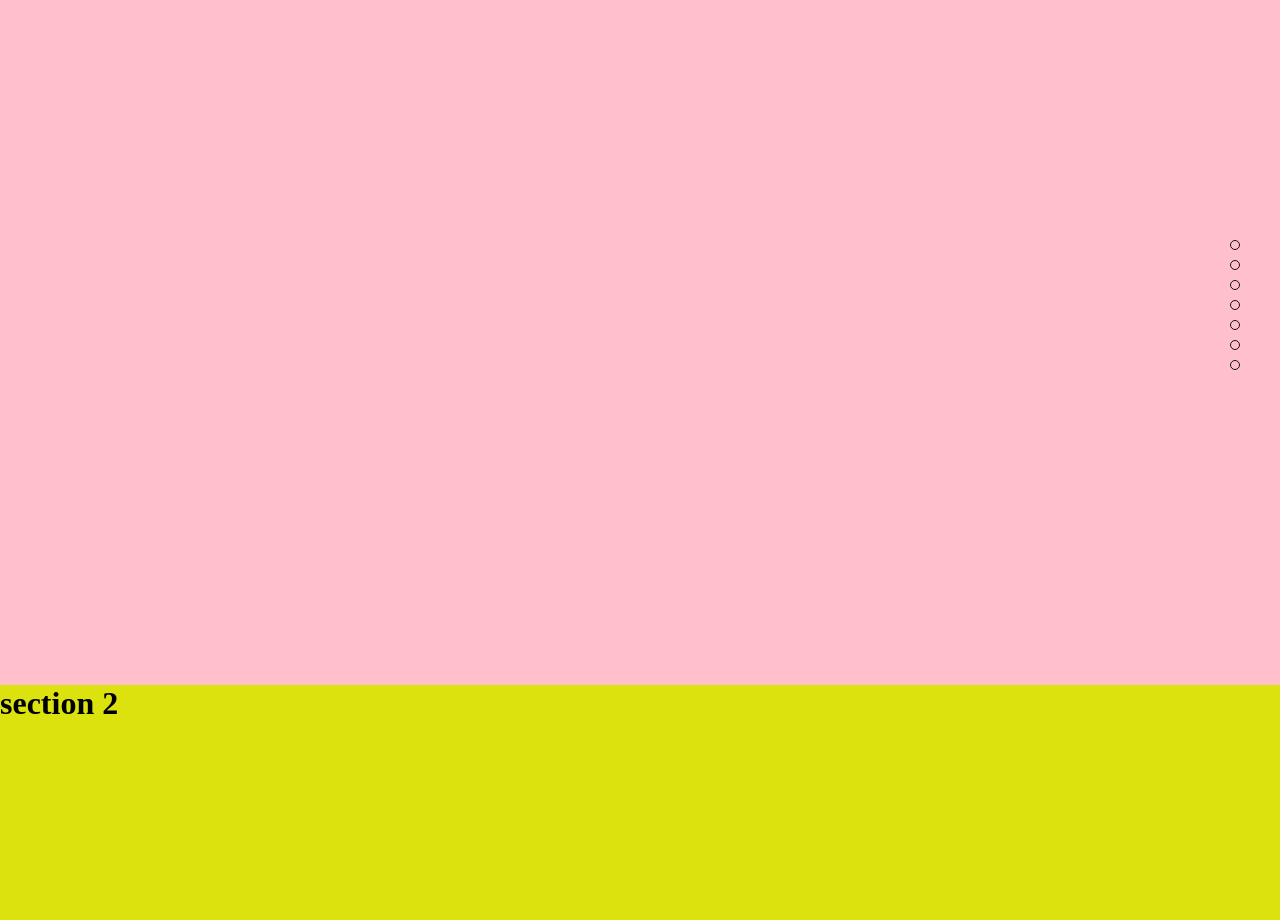
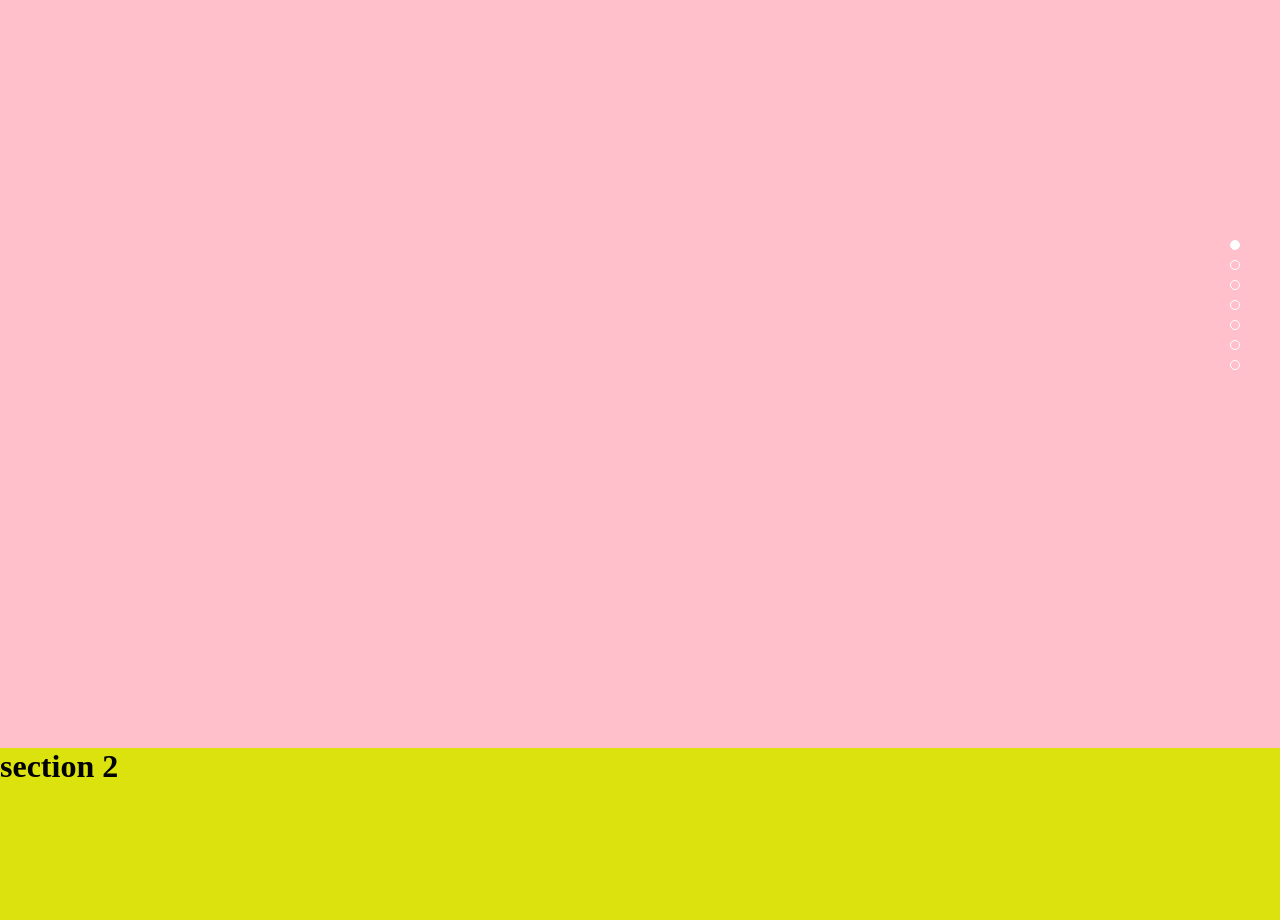
Before and after one commit to iiinnnaaa/Portfolio, a plain HTML site: page index.html in a window 1280 px wide. Shown: the part 115-1035 px from the top of the page. Drawn offline with nearby package versions, Linux system fonts and the light colour scheme.

Commit message:
worked on dot-navbar

```diff
--- a/css/style.css
+++ b/css/style.css
@@ -17,6 +17,8 @@ header{
 	background:#1d1f20;
 	height:63px;
 	line-height:50px;
+	top: 0;
+	bottom: 0;
 }
 
 .header-nav{
@@ -26,7 +28,7 @@ header{
 	left: 0;
 	right: 0;
 	bottom: 0;
-	top: 60px;
+	top: 63px;
 	display: flex;
 	background: rgba(0,0,0,0.5);
 	justify-content: center;
@@ -63,15 +65,15 @@ header{
 	text-decoration: none;
 }
 
-#dot-nav{
+.dot-nav{
 	top: calc(50% - 55px);
 	position: fixed;
 	right: 30px;
 }
 
-#dot-nav a{
+.dot-nav a{
 	cursor: pointer;
-	border: 1px solid #121212;
+	border: 1px solid #ffffff;
 	border-radius: 50%;
 	width: 8px;
 	height: 8px;
@@ -79,18 +81,31 @@ header{
 	margin: 10px;
 }
 
-#dot-nav a.active{
-	width: 10px;
-	height: 10px;
-	border: 1px solid #121212;
+.dot-active{
+	background-color: #ffffff !important;
+	/*width: 12px !important;*/
+	/*height: 12px !important;*/
+	/*border-radius: 50%;*/
+	/*background-color: #121212;*/
+	/*position: relative;*/
+}
+
+.dot-active a{
+/*background-color: #121212 !important;*/
+	width: 12px !important;
+	height: 12px !important;
 	border-radius: 50%;
-	background-color: black;
 }
+
 
 .section {
 	background-color: pink;
 	width: 100%;
 	height: 100vh;
+}
+
+.section:first-child{
+	margin-top: 63px;
 }
 
 .section1 {
@@ -105,8 +120,8 @@ footer{
 }
 
 
-/*  */
 
+/*-----menu-----*/
 
 .mobile-menu-icon{
 	top: 20px;
--- a/index.html
+++ b/index.html
@@ -27,19 +27,18 @@
 
 
 		<div class="content">
-
-			<div id="dot-nav">
-				<a onclick="scrollFunction(1)"></a>
-				<a onclick="scrollFunction(2)"></a>
-				<a onclick="scrollFunction(3)"></a>
-				<a onclick="scrollFunction(4)"></a>
-				<a onclick="scrollFunction(5)"></a>
-				<a onclick="scrollFunction(6)"></a>
-				<a onclick="scrollFunction(7)"></a>
+			<div class="dot-nav">
+				<a href="#/" onclick="scrollFunction(1, event)" class="dot-link dot-active" ></a>
+				<a href="#/" onclick="scrollFunction(2, event)" class="dot-link"></a>
+				<a href="#/" onclick="scrollFunction(3, event)" class="dot-link"></a>
+				<a href="#/" onclick="scrollFunction(4, event)" class="dot-link"></a>
+				<a href="#/" onclick="scrollFunction(5, event)" class="dot-link"></a>
+				<a href="#/" onclick="scrollFunction(6, event)" class="dot-link"></a>
+				<a href="#/" onclick="scrollFunction(7, event)" class="dot-link"></a>
 			</div>
 
 			<div class="sections">
-					<div class="section"> <h1>section 1</h1> </div>
+					<div class="section" id="page1"> <h1>section 1</h1> </div>
 					<div class="section1"> <h1>section 2</h1> </div>
 					<div class="section"> <h1>section 3</h1> </div>
 					<div class="section1"> <h1>section 4</h1> </div>
--- a/js/index.js
+++ b/js/index.js
@@ -1,4 +1,3 @@
-
 function menuFunction() {
 	let getel = document.getElementsByClassName("mobile-menu-icon");
 	getel[0].classList.toggle('clicked');
@@ -13,22 +12,43 @@ function menuFunction() {
 	}
 }
 
-function scrollFunction(id) {
+function scrollFunction(id, event) {
+		addClass(id, event);
+
 		let winheight = 7 * window.innerHeight;
-	let calc = winheight * ((id-1)/7);
-	let fin = calc - 60;
-	if(id === 1){
+		let calc = winheight * ((id - 1) / 7);
+		let fin = calc + 3;
+		if (id === 1) {
 			window.scrollTo({
 				top: 0,
 				behavior: "smooth",
 			})
-	}
-	else{
+		} else {
 			window.scrollTo({
 				top: fin,
 				behavior: "smooth",
 			})
 		}
-	 console.log(winheight);
-	console.log(fin);
 	}
+
+	function addClass(id, event){
+		let activeLink = document.getElementsByClassName('dot-active');
+
+		if(event.target.isSameNode(activeLink[0])){
+			return;
+		}
+
+		let dotLinks = document.getElementsByClassName('dot-link');
+
+		for (let i = 0; i < dotLinks.length; i++) {
+			if(!event.target.isSameNode(dotLinks[i]) && dotLinks[i].classList.contains('dot-active')) {
+				dotLinks[i].classList.remove('dot-active');
+			}
+
+			else {
+				if (event.target.isSameNode(dotLinks[i])) {
+					event.target.classList.add('dot-active');
+				}
+			}
+		}
+	}
```
Also changed, not shown: img/contact-bg.jpg (added). Lines whose indentation alone changed are shown as unchanged.
